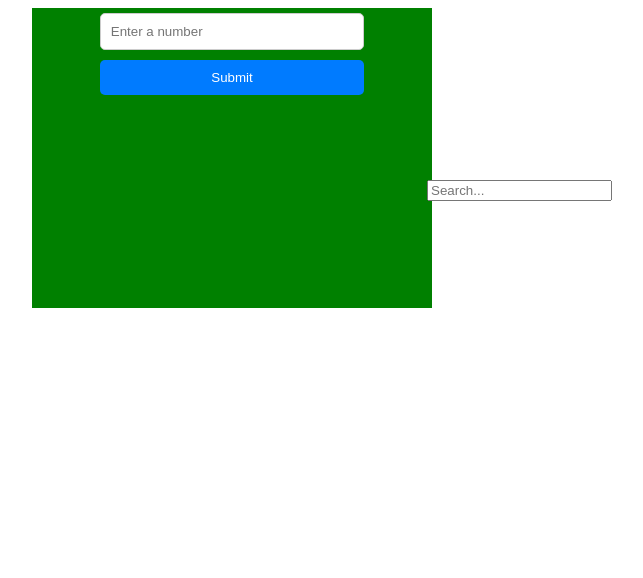
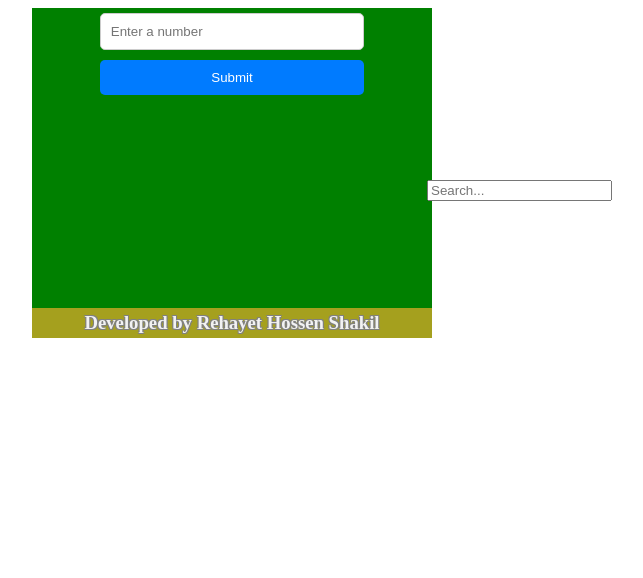
Before and after one commit to rehayet/industrial_automation_web_app, a Django app: page / in a window 1280 px wide. Shown: the top 578 px of the page, without its empty margins (408-1051 px from the left). Run offline with Django 5.2, Linux system fonts and the light colour scheme.

Commit message:
Developer Info Updated

```diff
--- a/industrial_automation_web_app/urls.py
+++ b/industrial_automation_web_app/urls.py
@@ -9,3 +9,6 @@ urlpatterns = [
 
 
 ]
+
+# Developed by Rehayet Hossen Shakil
+#     https://www.linkedin.com/in/rehayet-hossen-shakil
--- a/industrial_automation_web_app/views.py
+++ b/industrial_automation_web_app/views.py
@@ -1,5 +1,6 @@
 from django.shortcuts import render ,  HttpResponse , redirect
-
+# Developed by Rehayet Hossen Shakil
+#     https://www.linkedin.com/in/rehayet-hossen-shakil
 def block(request):
 
     try:
@@ -40,7 +41,8 @@ def re(request):
 
         output_list = format_input(filtered_output)
 
-
+#  Developed by Rehayet Hossen Shakil
+#     https://www.linkedin.com/in/rehayet-hossen-shakil
 
         formatted_content = '\n'.join(output_list)
 
@@ -71,11 +73,5 @@ def format_input(input_list):
     return output_list
 
 
-def alom(request):
-    input_alom = request.POST.get('input_alom')
-    int_value = int(input_alom)
-    con = {"cont": range(1, int_value + 1)}
-    return render(request, 'alom_2.html', con)
-
-def alom_html(request):
-    return render(request, 'alom_2.html')
+# Developed by Rehayet Hossen Shakil
+#     https://www.linkedin.com/in/rehayet-hossen-shakil
--- a/static/css/alom.css
+++ b/static/css/alom.css
@@ -1,3 +1,6 @@
+/* Developed by Rehayet Hossen Shakil
+    https://www.linkedin.com/in/rehayet-hossen-shakil */
+
 .Mainbox{
     display: flex;
     min-height: 300px;
@@ -96,6 +99,8 @@ display: none;
 display: block;
 }
 
+/* Developed by Rehayet Hossen Shakil
+    https://www.linkedin.com/in/rehayet-hossen-shakil */
 
 .custom_check .checkmark:after {
 left: 9px;
@@ -188,3 +193,14 @@ margin: 2.032px;
     font-size: 16px;
     box-sizing: border-box;
 }
+
+.developer_info{
+    width: 400px;
+    height: 30px;
+    background-color: #a5a01e;
+    margin-right: auto;
+    margin-left: auto;
+}
+
+/* Developed by Rehayet Hossen Shakil
+    https://www.linkedin.com/in/rehayet-hossen-shakil */
--- a/templates/alom.html
+++ b/templates/alom.html
@@ -1,5 +1,7 @@
 {% load static %}
 <!DOCTYPE html>
+<!-- Developed by Rehayet Hossen Shakil
+    https://www.linkedin.com/in/rehayet-hossen-shakil -->
 <html lang="en">
 <head>
     <meta charset="UTF-8">
@@ -50,7 +52,8 @@
 
                 {% if not forloop.counter|divisibleby:2 %}
 
-
+                <!-- Developed by Rehayet Hossen Shakil
+                https://www.linkedin.com/in/rehayet-hossen-shakil -->
 
 
                 <div>
@@ -95,6 +98,15 @@
     </div>
     <script src="{% static 'js/alom.js' %}"></script>
 
+    <div class="developer_info"><div style="margin: auto;">
+        <h3 style="display: block; margin: auto; text-align: center; line-height: 30px; color: #f2f2f2; text-shadow:
+        -1px -1px 0 grey,
+         1px -1px 0 grey,
+        -1px  1px 0 grey,
+         1px  1px 0 grey;">Developed by <a style="text-decoration: none; color: #f2f2f2;" href="https://www.linkedin.com/in/rehayet-hossen-shakil">Rehayet Hossen Shakil</a></h3></div>
+    </div>
 
+    <!-- Developed by Rehayet Hossen Shakil
+    https://www.linkedin.com/in/rehayet-hossen-shakil -->
 </body>
 </html>
```
Also changed, not shown: industrial_automation_web_app/settings.py (+6 -3 lines), 1 other file.
